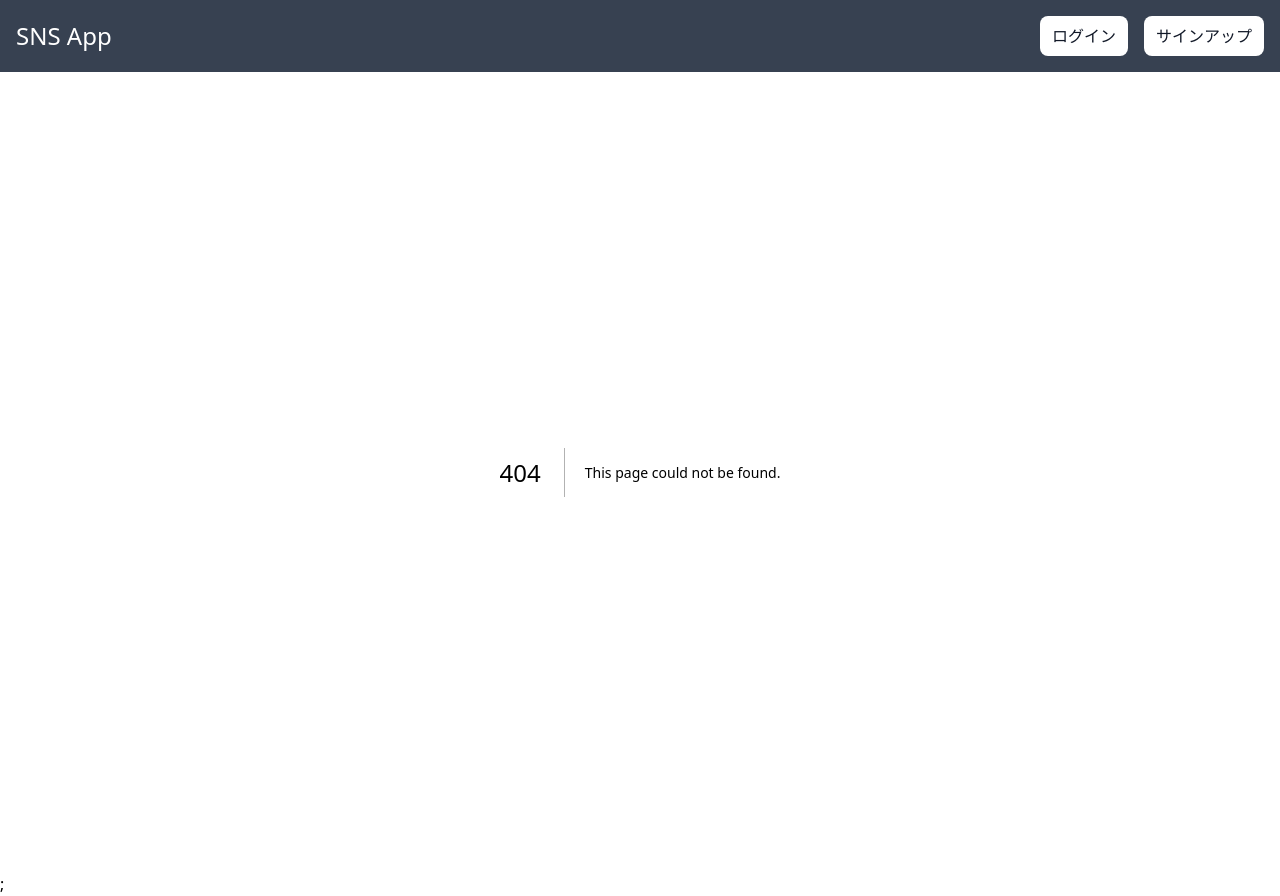
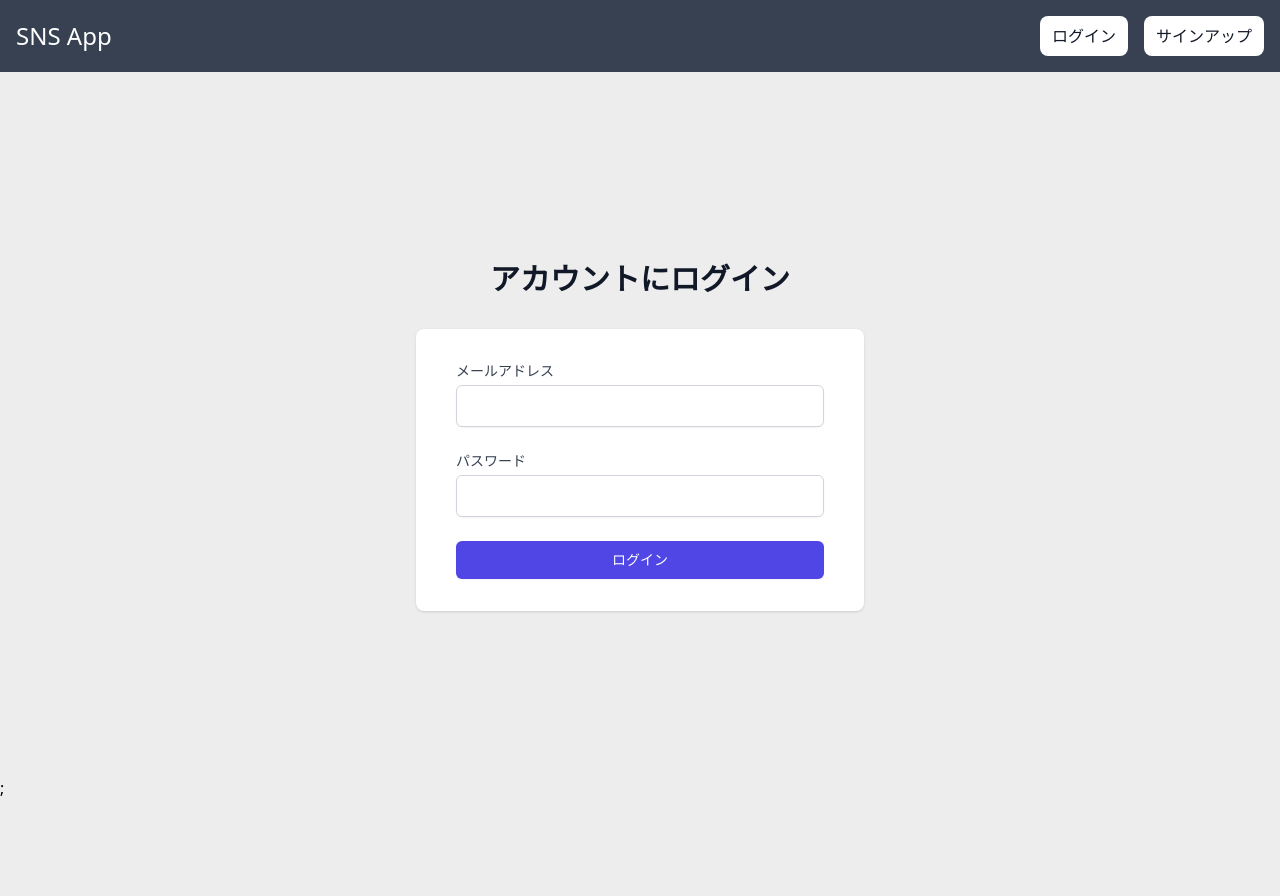
Before and after one commit to budou114/next-sns-udemy-client, a Next.js app: page /login in a window 1280 px wide. Before the commit this address had no page. After the commit the page ends 800 px from the top, so only its background shows below. Built offline with nearby package versions, Linux system fonts and the light colour scheme.

Commit message:
23. 新規登録フォームとログインフォームを作成してみよう

```diff
--- /dev/null
+++ b/pages/login.tsx
@@ -0,0 +1,68 @@
+import Head from 'next/head'
+import React from 'react'
+
+const login = () => {
+    return (
+        <div
+            style={{ height: "88vh" }}
+            className="flex flex-col justify-center py-12 sm:px-6 lg:px-8"
+        >
+            <Head>
+                <title>ログイン</title>
+            </Head>
+            <div className="sm:mx-auto sm:w-full sm:max-w-md">
+                <h2 className="mt-6 text-center text-3xl font-extrabold text-gray-900">
+                    アカウントにログイン
+                </h2>
+            </div>
+            <div className="mt-8 sm:mx-auto sm:w-full sm:max-w-md">
+                <div className="bg-white py-8 px-4 shadow sm:rounded-lg sm:px-10">
+                    <form>
+                        <div>
+                            <label
+                                htmlFor="email"
+                                className="block text-sm font-medium text-gray-700"
+                            >
+                                メールアドレス
+                            </label>
+                            <input
+                                id="email"
+                                name="email"
+                                type="email"
+                                autoComplete="email"
+                                required
+                                className="mt-1 block w-full border border-gray-300 rounded-md shadow-sm py-2 px-3 text-base focus:outline-none focus:ring-indigo-500 focus:border-indigo-500"
+                            />
+                        </div>
+                        <div className="mt-6">
+                            <label
+                                htmlFor="password"
+                                className="block text-sm font-medium text-gray-700"
+                            >
+                                パスワード
+                            </label>
+                            <input
+                                id="password"
+                                name="password"
+                                type="password"
+                                autoComplete="current-password"
+                                required
+                                className="mt-1 block w-full border border-gray-300 rounded-md shadow-sm py-2 px-3 text-base focus:outline-none focus:ring-indigo-500 focus:border-indigo-500"
+                            />
+                        </div>
+                        <div className="mt-6">
+                            <button
+                                type="submit"
+                                className="w-full py-2 px-4 border border-transparent rounded-md shadow-sm text-sm font-medium text-white bg-indigo-600 hover:bg-indigo-700 focus:outline-none focus:ring-2 focus:ring-offset-2 focus:ring-indigo-500"
+                            >
+                                ログイン
+                            </button>
+                        </div>
+                    </form>
+                </div>
+            </div>
+        </div>
+    )
+}
+
+export default login
--- /dev/null
+++ b/pages/signup.tsx
@@ -0,0 +1,84 @@
+import Head from 'next/head'
+import React from 'react'
+
+const signup = () => {
+    return (
+        <div
+            style={{ height: "88vh" }}
+            className="flex flex-col justify-center sm:px-6 lg:px-8"
+        >
+            <Head>
+                <title>新規作成</title>
+            </Head>
+            <div className="sm:mx-auto sm:w-full sm:max-w-md">
+                <h2 className="text-center text-3xl font-extrabold text-gray-900">
+                    アカウントを作成
+                </h2>
+            </div>
+            <div className="mt-8 sm:mx-auto sm:w-full sm:max-w-md">
+                <div className="bg-white py-8 px-4 shadow sm:rounded-lg sm:px-10">
+                    <form>
+                        <div>
+                            <label
+                                htmlFor="email"
+                                className="block text-sm font-medium text-gray-700"
+                            >
+                                お名前
+                            </label>
+                            <input
+                                id="name"
+                                name="name"
+                                type="text"
+                                autoComplete="name"
+                                required
+                                className="mt-1 block w-full border border-gray-300 rounded-md shadow-sm py-2 px-3 text-base focus:outline-none focus:ring-indigo-500 focus:border-indigo-500"
+                            />
+                        </div>
+                        <div className="mt-6">
+                            <label
+                                htmlFor="email"
+                                className="block text-sm font-medium text-gray-700"
+                            >
+                                メールアドレス
+                            </label>
+                            <input
+                                id="email"
+                                name="email"
+                                type="email"
+                                autoComplete="email"
+                                required
+                                className="mt-1 block w-full border border-gray-300 rounded-md shadow-sm py-2 px-3 text-base focus:outline-none focus:ring-indigo-500 focus:border-indigo-500"
+                            />
+                        </div>
+                        <div className="mt-6">
+                            <label
+                                htmlFor="password"
+                                className="block text-sm font-medium text-gray-700"
+                            >
+                                パスワード
+                            </label>
+                            <input
+                                id="password"
+                                name="password"
+                                type="password"
+                                autoComplete="new-password"
+                                required
+                                className="mt-1 block w-full border border-gray-300 rounded-md shadow-sm py-2 px-3 text-base focus:outline-none focus:ring-indigo-500 focus:border-indigo-500"
+                            />
+                        </div>
+                        <div className="mt-6">
+                            <button
+                                type="submit"
+                                className="w-full py-2 px-4 border border-transparent rounded-md shadow-sm text-sm font-medium text-white bg-indigo-600 hover:bg-indigo-700 focus:outline-none focus:ring-2 focus:ring-offset-2 focus:ring-indigo-500"
+                            >
+                                新規登録
+                            </button>
+                        </div>
+                    </form>
+                </div>
+            </div>
+        </div>
+    )
+}
+
+export default signup
--- a/styles/globals.css
+++ b/styles/globals.css
@@ -1,3 +1,7 @@
 @import "tailwindcss/base";
 @import "tailwindcss/components";
 @import "tailwindcss/utilities";
+
+body {
+    background-color: #ededed;
+}
```
